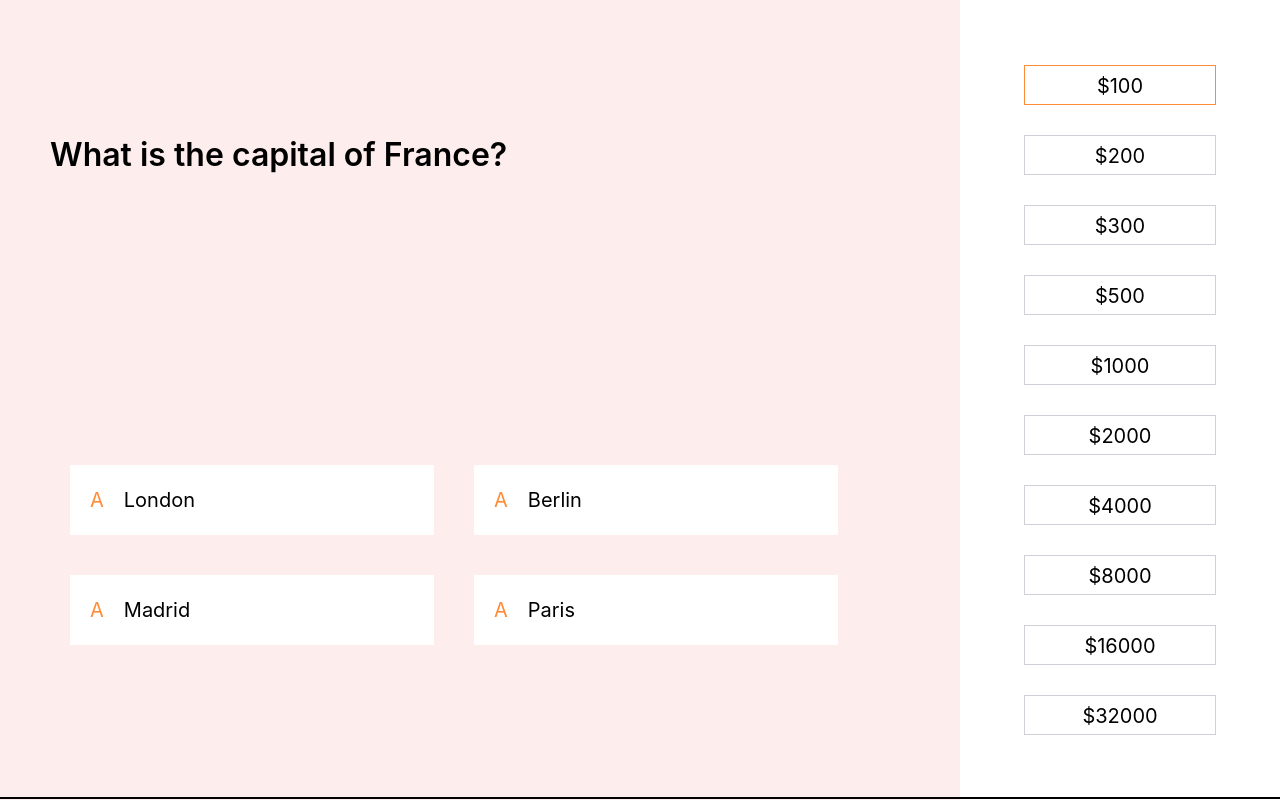
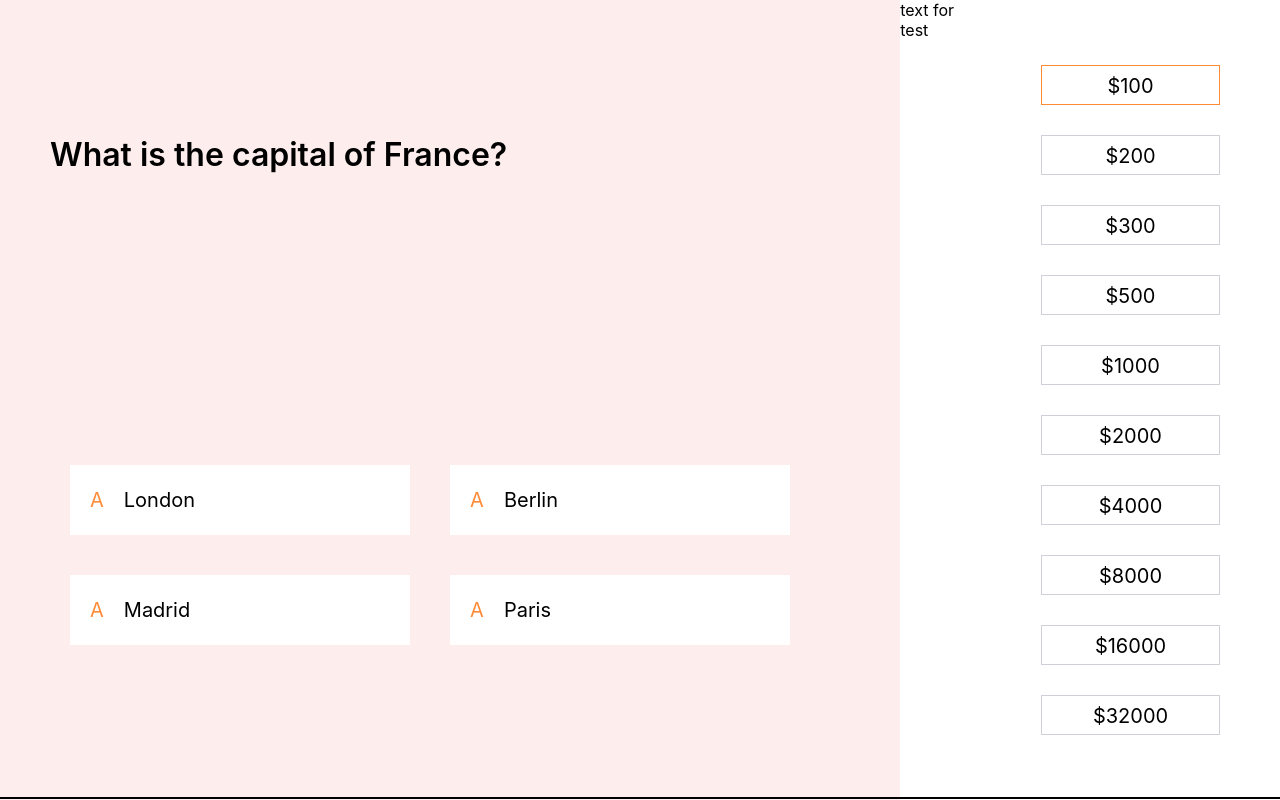
Before and after one commit to artem108/millionaire, a React (Create React App) app: page /game/1 in a window 1280 px wide. Built offline with nearby package versions, Linux system fonts and the light colour scheme.

Commit message:
commit for deploy test

```diff
--- a/src/components/Game/Game.tsx
+++ b/src/components/Game/Game.tsx
@@ -42,6 +42,7 @@ const Game = () => {
             question={curretnQuestion}
             chooseAnswerHandler={chooseAnswerHandler}
           />
+          text for test
           <RevardsSection
             rewards={rewards}
             currentReward={currentReward}
```
